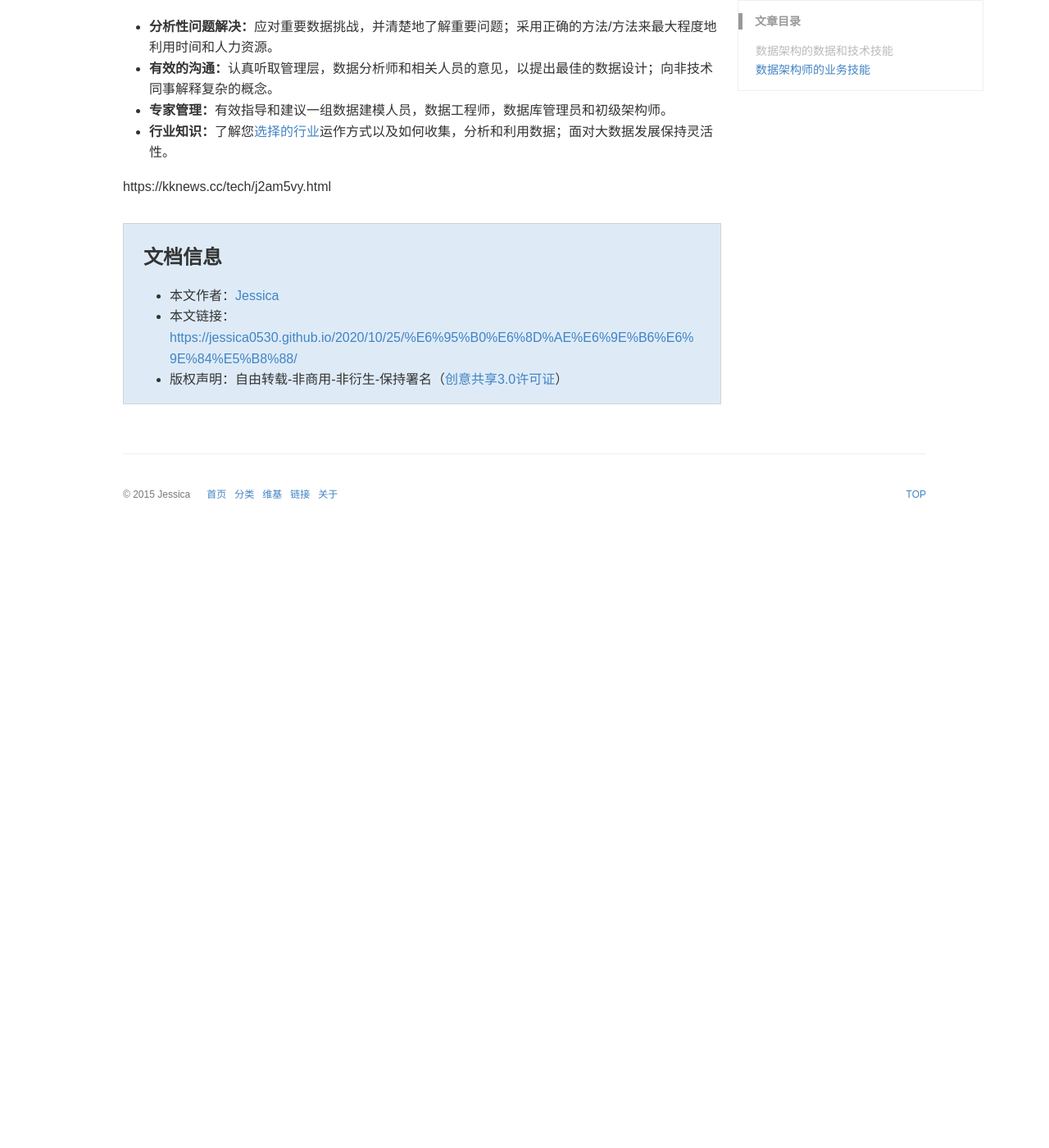
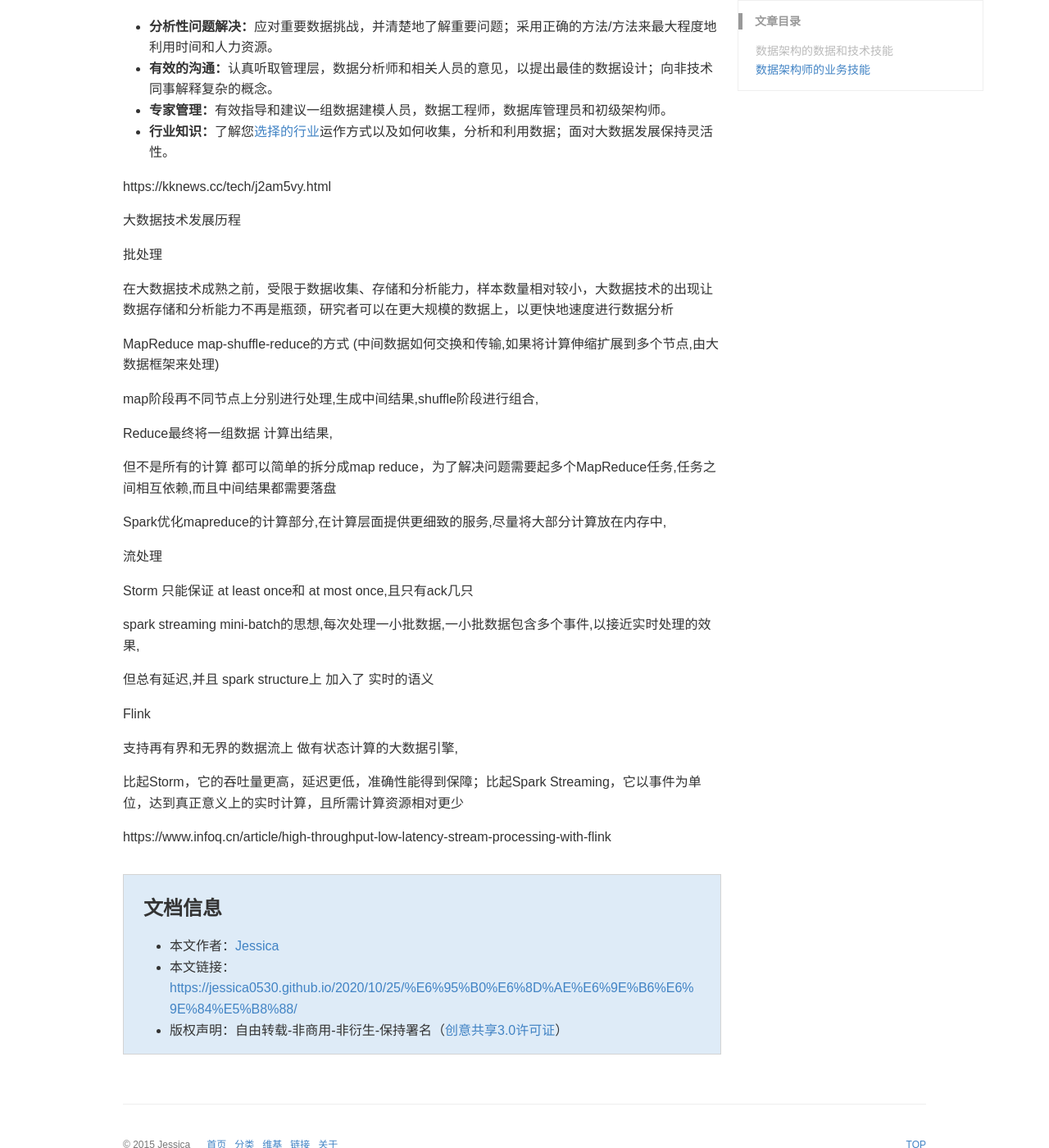
Before and after one commit to jessica0530/jessica0530.github.io, a Jekyll site: the page built from _posts/2020-10-25-数据架构师.md, in a window 1280 px wide and 1400 px high, scrolled down 750 px. Shown: the whole window at 82% size. Built offline with Jekyll 4.4.1, drawn with Linux system fonts in a browser that asks for light colours; some web fonts are replaced; comment, search, counter and statistics services are not loaded; a style sheet for code colours, icons or effects is not loaded; before the commit the page ends 1410 px from its top, so only the background shows below that; some of the changed text lies outside the part shown.

Commit message:
[Blog-40] add url

```diff
--- a/_posts/2020-10-25-数据架构师.md
+++ b/_posts/2020-10-25-数据架构师.md
@@ -38,3 +38,51 @@ keywords: 大数据架构
 - **行业知识：**了解您[选择的行业](https://www.mastersindatascience.org/industry/)运作方式以及如何收集，分析和利用数据；面对大数据发展保持灵活性。
 
 https://kknews.cc/tech/j2am5vy.html
+
+
+
+大数据技术发展历程
+
+
+
+批处理
+
+在大数据技术成熟之前，受限于数据收集、存储和分析能力，样本数量相对较小，大数据技术的出现让数据存储和分析能力不再是瓶颈，研究者可以在更大规模的数据上，以更快地速度进行数据分析
+
+MapReduce  map-shuffle-reduce的方式 (中间数据如何交换和传输,如果将计算伸缩扩展到多个节点,由大数据框架来处理)
+
+map阶段再不同节点上分别进行处理,生成中间结果,shuffle阶段进行组合,
+
+Reduce最终将一组数据 计算出结果,
+
+
+
+但不是所有的计算 都可以简单的拆分成map reduce，为了解决问题需要起多个MapReduce任务,任务之间相互依赖,而且中间结果都需要落盘
+
+Spark优化mapreduce的计算部分,在计算层面提供更细致的服务,尽量将大部分计算放在内存中,
+
+
+
+流处理
+
+
+
+Storm 只能保证 at least once和 at most once,且只有ack几只
+
+
+
+spark streaming  mini-batch的思想,每次处理一小批数据,一小批数据包含多个事件,以接近实时处理的效果,
+
+但总有延迟,并且 spark structure上 加入了 实时的语义
+
+
+
+Flink
+
+支持再有界和无界的数据流上 做有状态计算的大数据引擎,
+
+比起Storm，它的吞吐量更高，延迟更低，准确性能得到保障；比起Spark Streaming，它以事件为单位，达到真正意义上的实时计算，且所需计算资源相对更少
+
+
+
+https://www.infoq.cn/article/high-throughput-low-latency-stream-processing-with-flink
```
